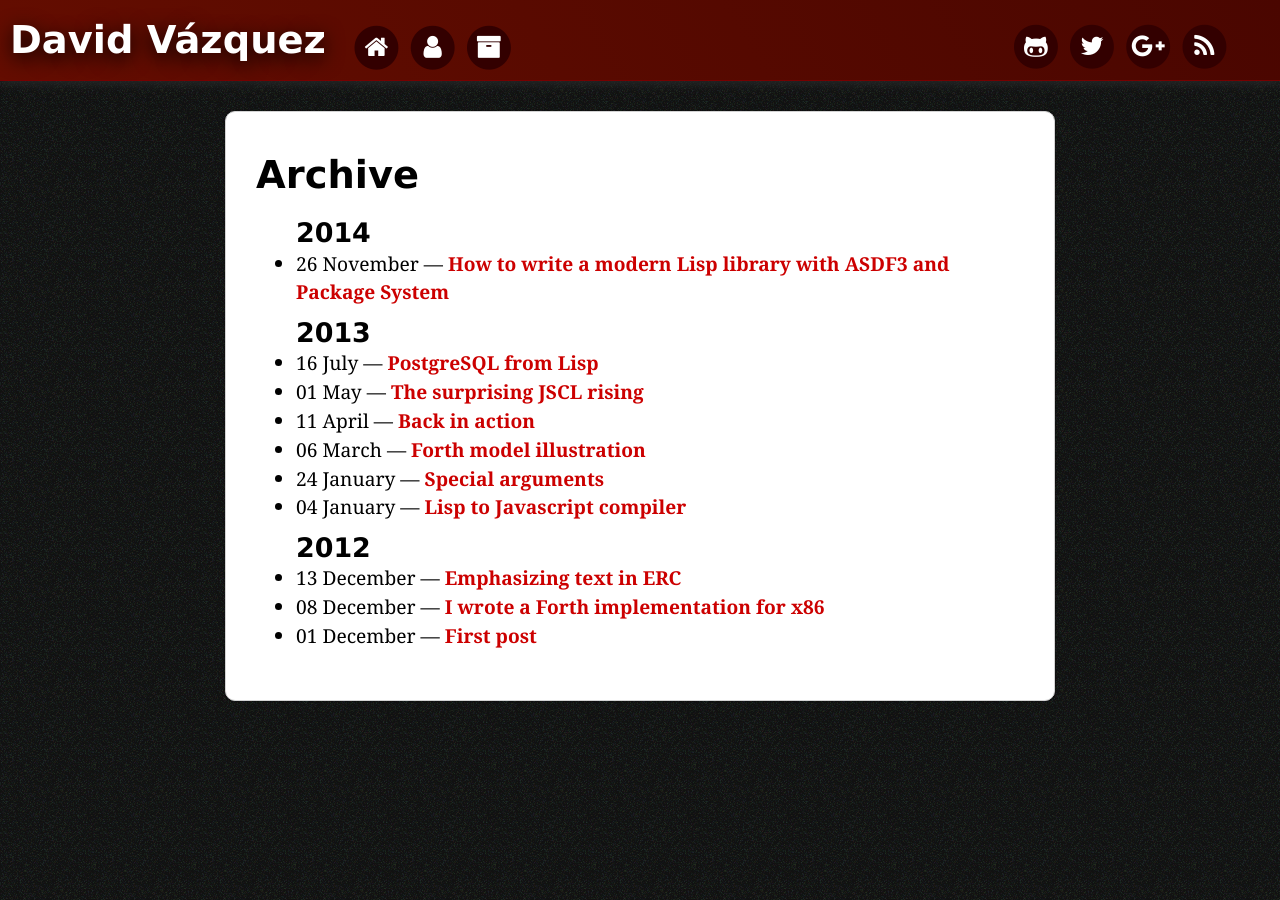
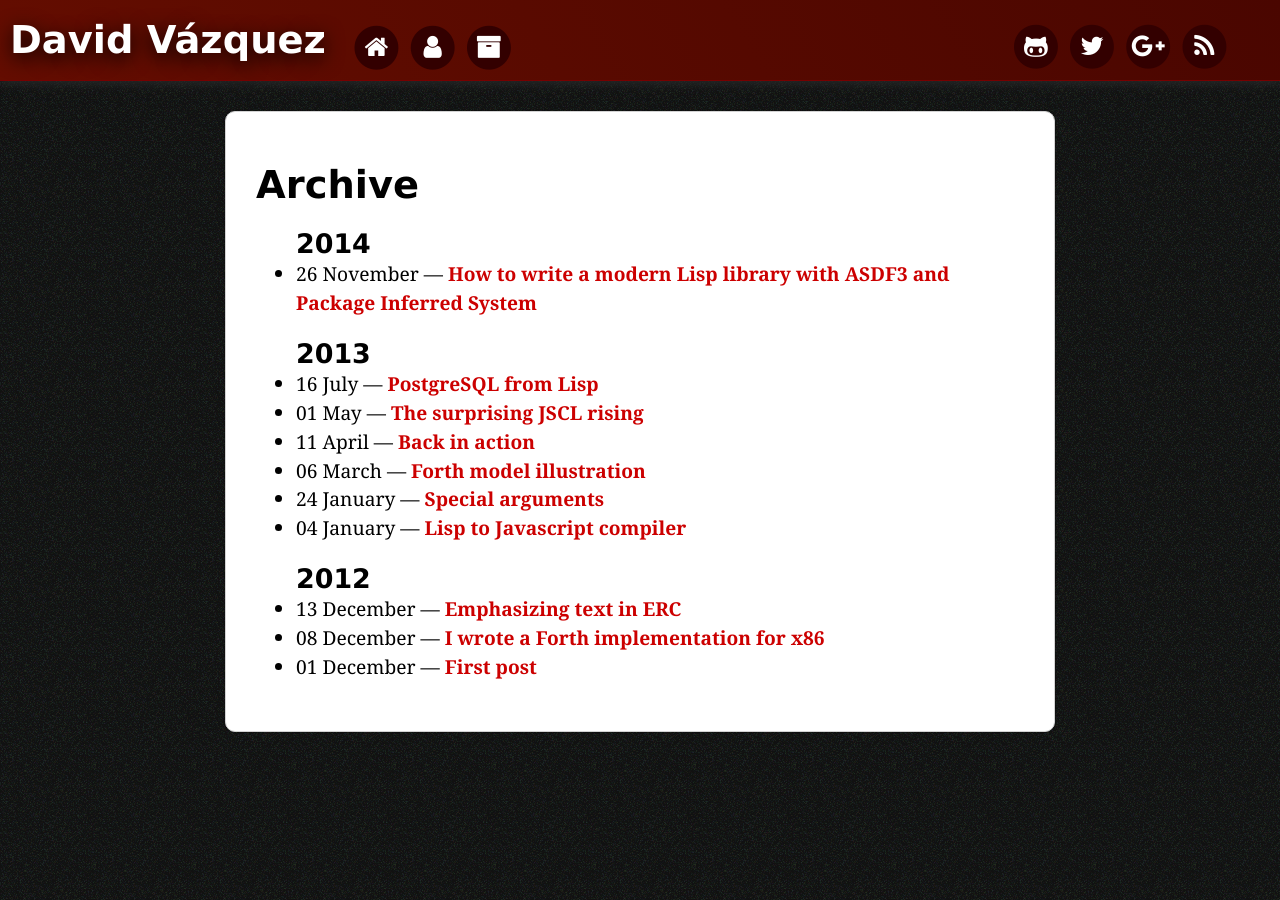
Before and after one commit to davazp/davazp.github.io, a Jekyll site: the page built from archive.html, in a window 1280 px wide. Built offline with Jekyll 4.4.1, drawn with Linux system fonts in a browser that asks for light colours; nearby versions of some CDN libraries; Markdown is read by kramdown in place of the engine named in the settings; comment, search, counter and statistics services are not loaded.

```diff
--- a/css/custom.css
+++ b/css/custom.css
@@ -44,7 +44,7 @@ pre {
 
 h1,h2,h3,h4 {
     font-family: Verdana, Geneva, sans-serif;
-    margin-top: 10px;
+    margin-top: 20px;
     line-height: 1.2em;
     width: 80%;
 }
```
Also changed, not shown: _posts/2014-11-26-modern-library-with-asdf-and-package-inferred-system.md (renamed from _posts/2014-11-26-modern-library-with-asdf-and-package-system.md, +15 -1 lines).
